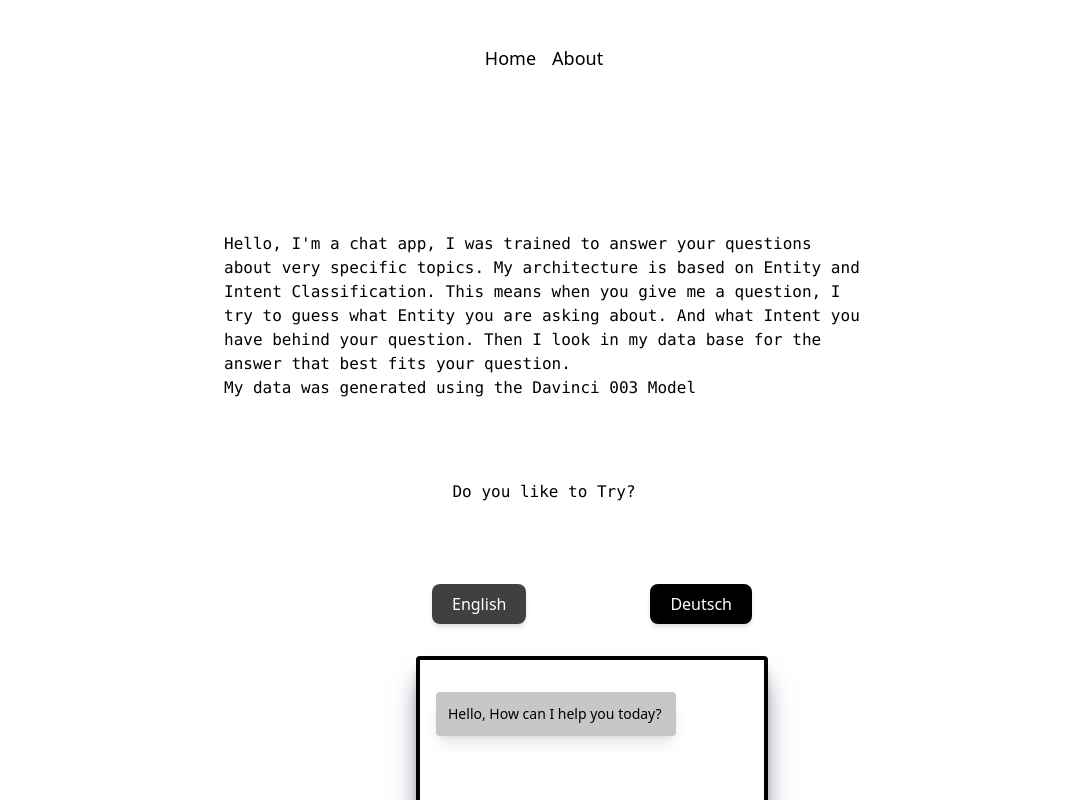
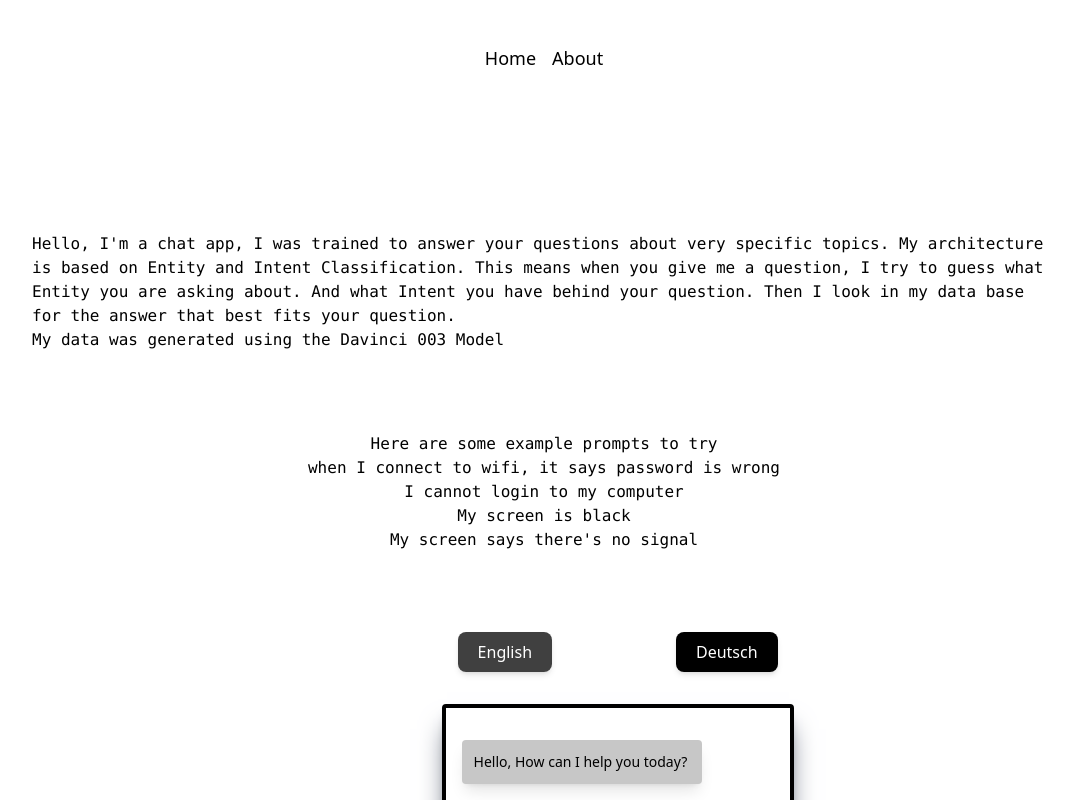
Before and after one commit to elliot736/chat-client, a Vue app: page / in a window 1280 px wide. Shown: the top 800 px of the page, without its empty margins (96-1170 px from the left). Built offline with nearby package versions, Linux system fonts and the light colour scheme.

Commit message:
Initial commit

```diff
--- a/src/components/ChatBox.vue
+++ b/src/components/ChatBox.vue
@@ -1,6 +1,6 @@
 <template>
   <div
-    class="flex flex-col bg-white w-[22rem] h-[25rem] rounded shadow-xl shadow-gray-500 border-4 border-black"
+    class="flex flex-col bg-white lg:w-[22rem] lg:h-[25rem] rounded shadow-xl shadow-gray-500 border-4 border-black"
   >
     <div class="box" ref="messageContainer">
       <div class="ml-[1rem] my-[2rem]">
@@ -77,6 +77,17 @@ export default {
 </script>
 
 <style>
+/* media queries for mobile */
+
+@media (max-width: 640px) {
+  .bot-msg {
+    width: 10rem;
+  }
+  .hum-msg {
+    width: 10rem;
+    /* margin-left: 6rem; */
+  }
+}
 .box {
   overflow-x: hidden;
   overflow-y: scroll;
--- a/src/components/Choose.vue
+++ b/src/components/Choose.vue
@@ -19,7 +19,7 @@
       </RadioGroupOption>
     </RadioGroup>
   </div> -->
-  <div class="ml-[1rem] flex w-[20rem] mb-[2rem]">
+  <div class="ml-[1rem] flex lg:w-[20rem] mb-[2rem]">
     <RadioGroup v-model="lang" class="flex flex-row justify-between w-full">
       <RadioGroupOption v-slot="{ checked }" value="en">
         <span
--- a/src/views/HomeView.vue
+++ b/src/views/HomeView.vue
@@ -4,8 +4,8 @@ import ChatBox from "../components/ChatBox.vue";
 </script>
 
 <template>
-  <div class="flex flex-col">
-    <div class="flex mt-[10rem] mx-[25%]">
+  <div class="flex flex-col mx-[10%]">
+    <div class="flex lg:mt-[10rem]">
       <div class="flex flex-col text-black font-mono">
         <p>
           Hello, I'm a chat app, I was trained to answer your questions about
@@ -17,10 +17,18 @@ import ChatBox from "../components/ChatBox.vue";
         </p>
 
         <p>My data was generated using the Davinci 003 Model</p>
-        <p class="text-center mt-[5rem]">Do you like to Try?</p>
+        <p class="text-center mt-[5rem]">
+          Here are some example prompts to try
+        </p>
+        <ul class="text-center">
+          <li>when I connect to wifi, it says password is wrong</li>
+          <li>I cannot login to my computer</li>
+          <li>My screen is black</li>
+          <li>My screen says there's no signal</li>
+        </ul>
       </div>
     </div>
-    <div class="my-[5rem] mx-[40%] felx felx-col">
+    <div class="lg:my-[5rem] lg:mx-[40%] felx felx-col">
       <Choose />
       <ChatBox />
     </div>
```
